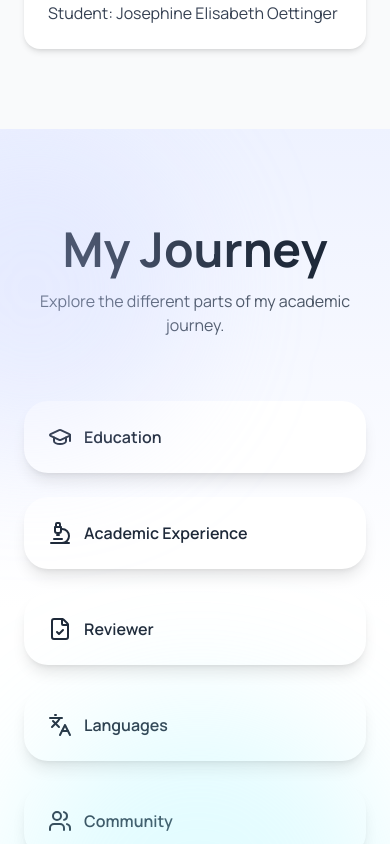
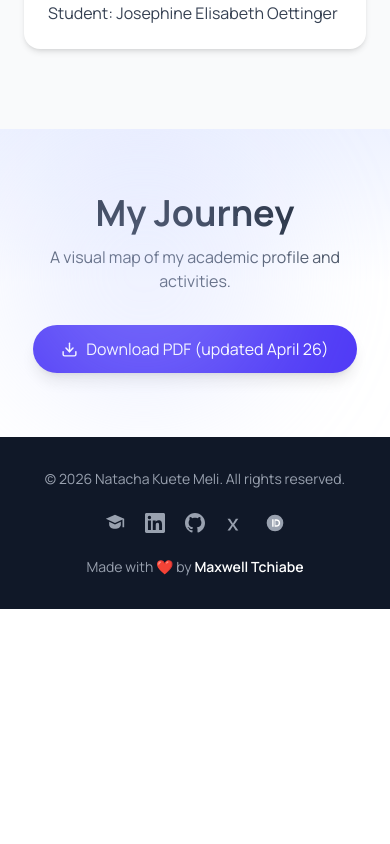
Before and after one commit to nkuetemeli/nkuetemeli.github.io, a React (Vite) app: page / in a window 390 px wide. Shown: the part 6980-7824 px from the top of the page. After the commit the page ends 7589 px from the top, so only its background shows below. Built offline with nearby package versions, Linux system fonts and the light colour scheme.

Commit message:
MyGit New design

```diff
--- a/components/CVSection.tsx
+++ b/components/CVSection.tsx
@@ -7,8 +7,10 @@ import {
   Users,
   FileCheck,
   Download,
+  Sparkles,
 } from "lucide-react";
 import CVData from "@/jsons/cv.json";
+
 
 type NodeType = {
   id: string;
@@ -18,327 +20,493 @@ type NodeType = {
   position: string;
 };
 
+
 const nodes: NodeType[] = [
+  {
+    id: "community",
+    title: "Community",
+    icon: Users,
+    color: "from-emerald-400 to-green-600",
+    position: "left-[28%] top-[5%]",
+  },
   {
     id: "education",
     title: "Education",
     icon: GraduationCap,
-    color: "from-indigo-500 to-violet-500",
-    position: "left-[10%] top-[65%]",
+    color: "from-indigo-500 to-violet-600",
+    position: "left-[12%] bottom-[18%]",
   },
   {
     id: "experience",
     title: "Academic Experience",
     icon: Microscope,
-    color: "from-sky-500 to-cyan-500",
-    position: "left-[40%] top-[30%]",
+    color: "from-sky-400 to-cyan-600",
+    position: "left-[42%] top-[38%]",
   },
   {
     id: "reviewer",
     title: "Reviewer",
     icon: FileCheck,
-    color: "from-fuchsia-500 to-pink-500",
-    position: "right-[12%] top-[20%]",
+    color: "from-fuchsia-500 to-pink-600",
+    position: "right-[15%] top-[18%]",
   },
   {
     id: "languages",
     title: "Languages",
     icon: Languages,
-    color: "from-amber-500 to-orange-500",
-    position: "right-[20%] bottom-[15%]",
-  },
-  {
-    id: "community",
-    title: "Community",
-    icon: Users,
-    color: "from-emerald-500 to-green-500",
-    position: "left-[22%] top-[12%]",
+    color: "from-orange-400 to-amber-600",
+    position: "right-[22%] bottom-[18%]",
   },
 ];
 
+
 export default function CVWorld() {
-  const [selected, setSelected] = useState<string | null>(null);
+
+  const [selected,setSelected] = useState<string|null>(null);
+
 
   const renderContent = () => {
-    switch (selected) {
+
+    switch(selected){
+
       case "education":
         return (
-          <div className="space-y-3">
-            {CVData.education.map((e) => (
+          <div className="space-y-4">
+          {
+            CVData.education.map(e=>(
               <div key={e.key}>
-                <div className="font-semibold">{e.degree}</div>
-                <div className="text-sm text-gray-600">
+                <b>{e.degree}</b>
+                <p className="text-sm text-gray-600">
                   {e.field}
+                </p>
+                <p className="text-xs text-gray-400">
+                  {e.institution} • {e.period}
+                </p>
               </div>
-                <div className="text-xs text-gray-500">
-                  {e.institution} • {e.period}
-                </div>
-              </div>
-            ))}
+            ))
+          }
           </div>
         );
 
+
       case "experience":
         return (
-          <div className="space-y-3">
-            {CVData.workExperience.map((e) => (
+          <div className="space-y-4">
+          {
+            CVData.workExperience.map(e=>(
               <div key={e.key}>
-                <div className="font-semibold">{e.position}</div>
-                <div className="text-sm text-gray-600">
+                <b>{e.position}</b>
+                <p className="text-sm text-gray-600">
                   {e.institution}
+                </p>
+                <p className="text-xs text-gray-400">
+                  {e.period}
+                </p>
               </div>
-                <div className="text-xs text-gray-500">
-                  {e.period}
-                </div>
-              </div>
-            ))}
+            ))
+          }
           </div>
         );
 
+
       case "languages":
         return (
-          <ul className="space-y-2">
-            {CVData.profile.languages.map((l) => (
-              <li key={l}>{l}</li>
-            ))}
-          </ul>
+          <div className="flex flex-wrap gap-2">
+          {
+            CVData.profile.languages.map(l=>(
+              <span
+              key={l}
+              className="
+              rounded-full
+              bg-orange-100
+              px-3 py-1
+              text-sm
+              "
+              >
+                {l}
+              </span>
+            ))
+          }
+          </div>
         );
 
-      case "community":
-        return (
-          <div className="space-y-4">
-            <div>
-              <h4 className="font-semibold mb-2">
-                Women in Vision
-              </h4>
-              {CVData.profile.engagements.womenInVision.map((i) => (
-                <div key={i}>{i}</div>
-              ))}
-            </div>
-
-            <div>
-              <h4 className="font-semibold mb-2">
-                Volunteer
-              </h4>
-              {CVData.profile.engagements.volunteer.map((i) => (
-                <div key={i}>{i}</div>
-              ))}
-            </div>
-          </div>
-        );
 
       case "reviewer":
         return (
           <div className="flex flex-wrap gap-2">
-            {CVData.reviewerActivities.map((r) => (
+          {
+            CVData.reviewerActivities.map(r=>(
               <span
               key={r}
-                className="rounded-full bg-indigo-100 px-3 py-1 text-sm"
+              className="
+              rounded-full
+              bg-indigo-100
+              px-3 py-1
+              text-sm
+              "
               >
                 {r}
               </span>
-            ))}
+            ))
+          }
           </div>
         );
+
+
+      case "community":
+        return (
+          <div className="space-y-4 text-sm">
+            {
+              CVData.profile.engagements.womenInVision.map(i=>
+                <p key={i}>{i}</p>
+              )
+            }
+
+            {
+              CVData.profile.engagements.volunteer.map(i=>
+                <p key={i}>{i}</p>
+              )
+            }
+          </div>
+        );
+
 
       default:
         return null;
     }
   };
 
+
+
 return (
+
 <section
 id="cv"
-      className="relative overflow-hidden bg-gradient-to-b from-indigo-50 via-white to-white py-24"
+className="
+relative
+overflow-hidden
+bg-gradient-to-b
+from-indigo-50
+via-white
+to-white
+py-16
+"
 >
-      {/* Background blobs */}
 
-      <div className="absolute -left-32 top-0 h-80 w-80 rounded-full bg-indigo-200/30 blur-3xl" />
-      <div className="absolute right-0 bottom-0 h-96 w-96 rounded-full bg-cyan-200/30 blur-3xl" />
+
+<div className="
+absolute
+left-0
+top-0
+h-72
+w-72
+rounded-full
+bg-indigo-200/30
+blur-3xl
+"/>
+
 
 <div className="container mx-auto px-6">
-        <motion.div
-          initial={{ opacity: 0, y: 20 }}
-          whileInView={{ opacity: 1, y: 0 }}
-        >
-          <h2 className="text-center text-5xl font-bold">
+
+
+<h2 className="
+text-center
+text-4xl
+font-bold
+">
 My Journey
 </h2>
 
-          <p className="mx-auto mt-4 max-w-2xl text-center text-gray-600">
-            Explore the different parts of my academic journey.
+
+<p className="
+mx-auto
+mt-3
+max-w-xl
+text-center
+text-gray-600
+">
+A visual map of my academic profile and activities.
 </p>
+
+
+
+<div
+className="
+relative
+mx-auto
+mt-10
+hidden
+h-[420px]
+max-w-4xl
+lg:block
+"
+>
+
+
+{/* connections */}
+
+<svg
+className="
+absolute
+inset-0
+h-full
+w-full
+"
+>
+
+<path
+d="
+M50% 50%
+C40% 30%,30% 20%,25% 10%
+M50% 50%
+C25% 60%,20% 70%,15% 80%
+M50% 50%
+C75% 30%,85% 20%,90% 15%
+M50% 50%
+C70% 70%,80% 80%,85% 85%
+"
+stroke="#c7d2fe"
+strokeWidth="1"
+fill="none"
+/>
+
+</svg>
+
+
+
+{/* center */}
+
+<motion.div
+animate={{
+scale:[1,1.05,1]
+}}
+transition={{
+duration:4,
+repeat:Infinity
+}}
+className="
+absolute
+left-1/2
+top-1/2
+-translate-x-1/2
+-translate-y-1/2
+flex
+h-28
+w-28
+flex-col
+items-center
+justify-center
+rounded-full
+bg-gradient-to-br
+from-indigo-600
+to-blue-500
+text-white
+shadow-2xl
+"
+>
+
+<Sparkles size={25}/>
+
+<span className="mt-2 text-xs font-bold text-center">
+Research
+<br/>
+Profile
+</span>
+
 </motion.div>
 
-        <div className="relative mt-20 hidden h-[650px] lg:block">
-          {/* Connection lines */}
 
-          <svg className="absolute inset-0 h-full w-full">
-            <line
-              x1="22%"
-              y1="18%"
-              x2="46%"
-              y2="35%"
-              stroke="#c7d2fe"
-              strokeWidth="2"
-            />
 
-            <line
-              x1="46%"
-              y1="35%"
-              x2="80%"
-              y2="25%"
-              stroke="#c7d2fe"
-              strokeWidth="2"
-            />
+{
+nodes.map((node,index)=>{
 
-            <line
-              x1="46%"
-              y1="35%"
-              x2="18%"
-              y2="72%"
-              stroke="#c7d2fe"
-              strokeWidth="2"
-            />
-
-            <line
-              x1="46%"
-              y1="35%"
-              x2="72%"
-              y2="80%"
-              stroke="#c7d2fe"
-              strokeWidth="2"
-            />
-          </svg>
-
-          {nodes.map((node, index) => {
-            const Icon = node.icon;
+const Icon=node.icon;
 
 return (
+
 <motion.button
 key={node.id}
-                onClick={() => setSelected(node.id)}
-                initial={{ opacity: 0, scale: 0.8 }}
-                whileInView={{ opacity: 1, scale: 1 }}
-                transition={{ delay: index * 0.15 }}
-                animate={{
-                  y: [0, -8, 0],
+className={`
+absolute
+${node.position}
+`}
+onClick={()=>setSelected(node.id)}
+initial={{opacity:0,scale:.7}}
+whileInView={{
+opacity:1,
+scale:1
+}}
+transition={{
+delay:index*.1
 }}
 whileHover={{
-                  scale: 1.08,
+scale:1.12
 }}
-                className={`absolute ${node.position}`}
+animate={{
+y:[0,-5,0]
+}}
 >
+
 <div
-                  className={`flex h-36 w-36 flex-col items-center justify-center rounded-full bg-gradient-to-br ${node.color} text-white shadow-2xl`}
+className={`
+h-24
+w-24
+rounded-full
+bg-gradient-to-br
+${node.color}
+text-white
+shadow-xl
+flex
+flex-col
+items-center
+justify-center
+`}
 >
-                  <Icon size={34} />
-                  <div className="mt-3 px-3 text-center text-sm font-semibold">
+
+<Icon size={24}/>
+
+<span
+className="
+mt-2
+px-2
+text-center
+text-[11px]
+font-semibold
+"
+>
 {node.title}
+</span>
+
 </div>
-                </div>
+
+
 </motion.button>
-            );
-          })}
+
+)
+
+})
+}
+
+
 
 <AnimatePresence>
-            {selected && (
+
+{
+selected &&
+
 <motion.div
+
 initial={{
-                  opacity: 0,
-                  scale: 0.9,
+opacity:0,
+scale:.9
 }}
+
 animate={{
-                  opacity: 1,
-                  scale: 1,
+opacity:1,
+scale:1
 }}
+
 exit={{
-                  opacity: 0,
-                  scale: 0.9,
+opacity:0,
+scale:.9
 }}
-                className="absolute left-1/2 top-1/2 w-[430px] -translate-x-1/2 -translate-y-1/2 rounded-3xl border border-white/50 bg-white/80 p-8 shadow-2xl backdrop-blur-xl"
+
+className="
+absolute
+left-1/2
+top-1/2
+z-20
+w-[340px]
+-translate-x-1/2
+-translate-y-1/2
+rounded-3xl
+bg-white/90
+p-6
+shadow-2xl
+backdrop-blur-xl
+"
+
 >
+
 <button
-                  onClick={() => setSelected(null)}
-                  className="absolute right-4 top-4 text-xl text-gray-400"
+onClick={()=>setSelected(null)}
+className="
+absolute
+right-4
+top-3
+text-gray-400
+"
 >
 ×
 </button>
 
-                <h3 className="mb-6 text-2xl font-bold">
-                  {nodes.find((n) => n.id === selected)?.title}
+
+<h3 className="
+mb-5
+text-xl
+font-bold
+"
+>
+{
+nodes.find(n=>n.id===selected)?.title
+}
 </h3>
 
+
 {renderContent()}
+
+
 </motion.div>
-            )}
+
+}
+
 </AnimatePresence>
+
+
 </div>
 
-        {/* Mobile */}
 
-        <div className="mt-16 grid gap-6 lg:hidden">
-          {nodes.map((node) => {
-            const Icon = node.icon;
 
-            return (
-              <button
-                key={node.id}
-                onClick={() =>
-                  setSelected(selected === node.id ? null : node.id)
-                }
-                className="rounded-3xl bg-white p-6 text-left shadow-lg"
-              >
-                <div className="flex items-center gap-3">
-                  <Icon />
-                  <span className="font-semibold">
-                    {node.title}
-                  </span>
-                </div>
+{
+CVData.download &&
 
-                <AnimatePresence>
-                  {selected === node.id && (
-                    <motion.div
-                      initial={{ height: 0, opacity: 0 }}
-                      animate={{
-                        height: "auto",
-                        opacity: 1,
-                      }}
-                      exit={{
-                        height: 0,
-                        opacity: 0,
-                      }}
-                      className="mt-6 overflow-hidden"
-                    >
-                      {renderContent()}
-                    </motion.div>
-                  )}
-                </AnimatePresence>
-              </button>
-            );
-          })}
-        </div>
+<div className="mt-8 flex justify-center">
 
-        {CVData.download && (
-          <div className="mt-20 flex justify-center">
 <motion.a
-              whileHover={{
-                scale: 1.05,
-              }}
-              whileTap={{
-                scale: 0.95,
-              }}
+whileHover={{scale:1.05}}
 href={CVData.download.url}
 target="_blank"
 rel="noreferrer"
-              className="flex items-center gap-3 rounded-full bg-indigo-600 px-8 py-4 text-white shadow-xl"
+className="
+flex
+items-center
+gap-2
+rounded-full
+bg-indigo-600
+px-7
+py-3
+text-white
+shadow-lg
+"
 >
-              <Download size={18} />
+
+<Download size={17}/>
+
 {CVData.download.label}
+
 </motion.a>
+
 </div>
-        )}
+
+}
+
+
+
 </div>
+
+
 </section>
+
 );
+
 }
--- a/package.json
+++ b/package.json
@@ -14,6 +14,7 @@
     "@emailjs/browser": "^4.4.1",
     "@tailwindcss/vite": "^4.1.16",
     "framer-motion": "^12.23.24",
+    "lucide-react": "^1.26.0",
     "react": "^19.2.0",
     "react-dom": "^19.2.0"
   },
```
Also changed, not shown: 5 other files (tests, documents, lock files or other folders). Lines whose indentation alone changed are shown as unchanged.
